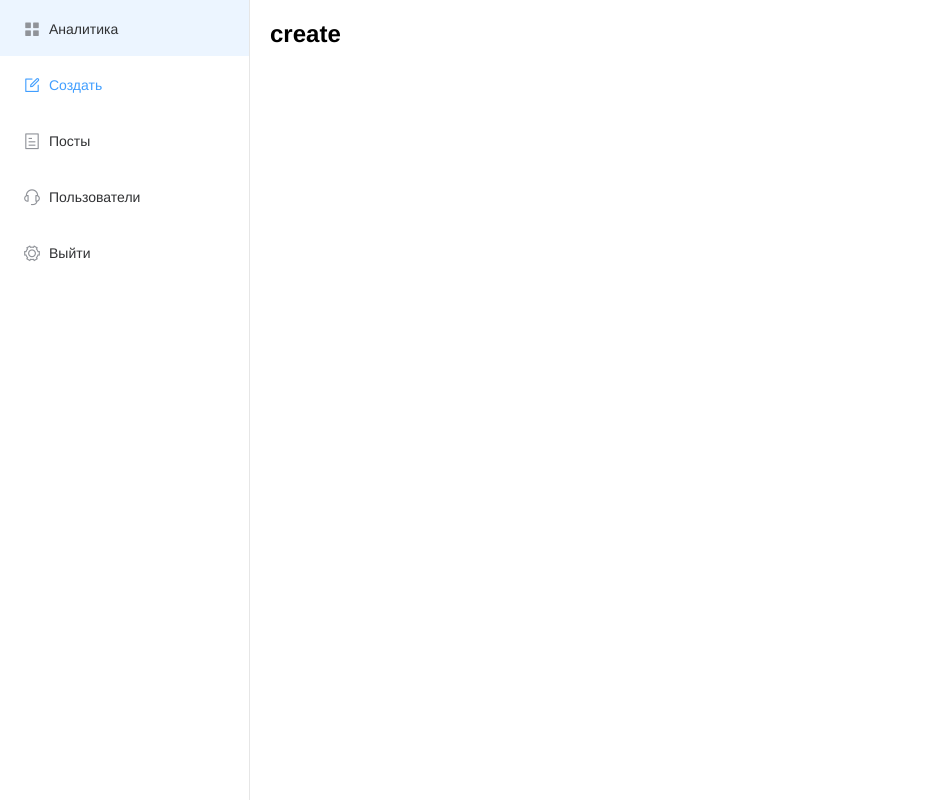
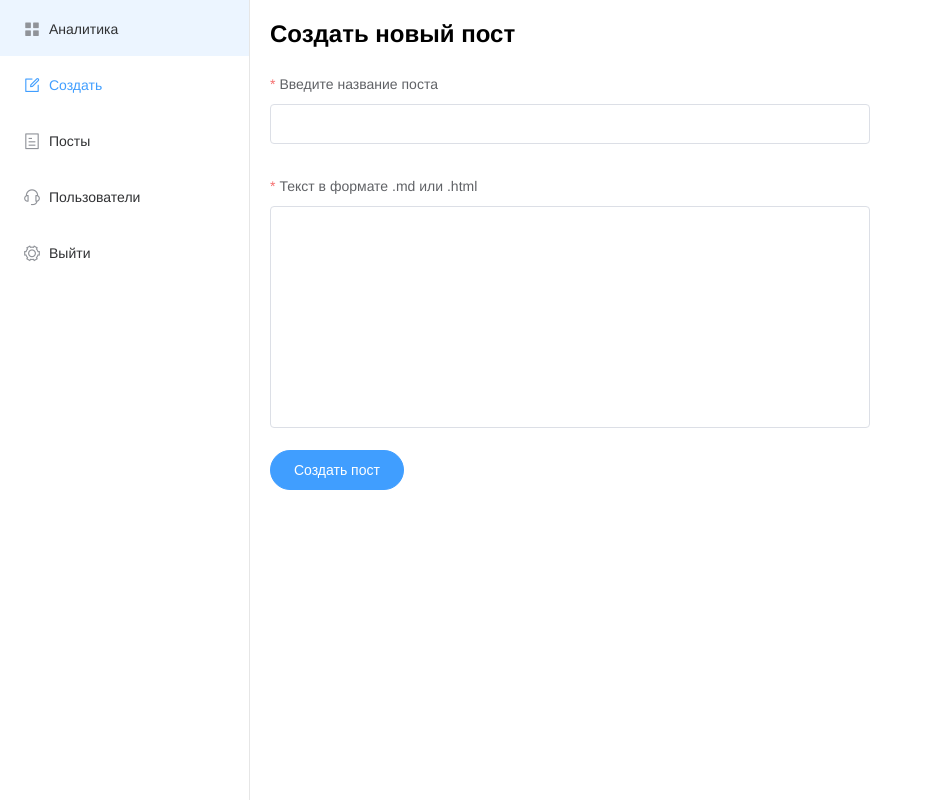
Before and after one commit to Dedal378/nuxt-blog, a Nuxt app: page /admin/create in a window 1280 px wide. Shown: the whole page, without its empty margins (0-933 px from the left). Built offline with nearby package versions, Linux system fonts and the light colour scheme; no server answers.

Commit message:
создание поста

```diff
--- a/layouts/error.vue
+++ b/layouts/error.vue
@@ -1,5 +1,8 @@
 <template>
-
+  <div class="wrap mb-2">
+    <span class="error mb-2">Ошибка 404</span>
+    <nuxt-link to="/">Вернуться на главную</nuxt-link>
+  </div>
 </template>
 
 <script>
@@ -8,6 +11,15 @@
   }
 </script>
 
-<style scoped>
+<style lang="scss" scoped>
+  .wrap {
+    display: flex;
+    flex-direction: column;
+    justify-content: center;
+    align-items: center;
+  }
 
+  .error {
+    color: red;
+  }
 </style>
--- a/pages/admin/create.vue
+++ b/pages/admin/create.vue
@@ -1,5 +1,38 @@
 <template>
-  <h1>create</h1>
+  <el-form
+    :model="controls"
+    :rules="rules"
+    ref="form"
+    @submit.native.prevent="onSubmit"
+  >
+    <h1 class="mb">Создать новый пост</h1>
+
+    <el-form-item label="Введите название поста" prop="title">
+      <el-input
+        v-model.trim="controls.title"
+      />
+    </el-form-item>
+
+    <el-form-item label="Текст в формате .md или .html" prop="text">
+      <el-input
+        type="textarea"
+        resize="none"
+        rows="10"
+        v-model.trim="controls.text"
+      />
+    </el-form-item>
+
+    <el-form-item>
+      <el-button
+        type="primary"
+        native-type="submit"
+        round
+        :loading="loading"
+      >
+        Создать пост
+      </el-button>
+    </el-form-item>
+  </el-form>
 </template>
 
 <script>
@@ -7,9 +40,51 @@
     name: 'create',
     layout: 'admin',
     middleware: ['admin-auth'],
+    data () {
+      return {
+        loading: false,
+        controls: {
+          title: '',
+          text: '',
+        },
+        rules: {
+          text: [
+            { required: true, message: 'Текст не должен быть пустым', trigger: 'blur' },
+          ],
+          title: [
+            { required: true, message: 'Название поста не может быть пустым', trigger: 'blur' },
+          ],
+        }
+      }
+    },
+    methods: {
+      onSubmit () {
+        this.$refs.form.validate(async valid => {
+          if (valid) {
+            this.loading = true
+
+            const formData = {
+              title: this.controls.title,
+              text: this.controls.text,
+            }
+
+            try {
+              await this.$store.dispatch('post/create', formData)
+              this.controls.text = ''
+              this.controls.title = ''
+              this.$message.success('Пост был успешно создан')
+            }catch (e) {} finally {
+              this.loading = false
+            }
+          }
+        })
+      }
+    },
   }
 </script>
 
 <style lang="scss" scoped>
-
+  form {
+    width: 600px;
+  }
 </style>
--- a/pages/admin/post/_id.vue
+++ b/pages/admin/post/_id.vue
@@ -1,20 +1,111 @@
 <template>
-  <div>
-    <el-breadcrumb separator="/">
+  <div class="page-wrap">
+    <el-breadcrumb separator="/" class="mb">
       <el-breadcrumb-item to="/admin/list">Посты</el-breadcrumb-item>
-      <el-breadcrumb-item>{{ $route.params.id }}</el-breadcrumb-item>
+      <el-breadcrumb-item>{{ post.title }}</el-breadcrumb-item>
     </el-breadcrumb>
+
+    <el-form
+      :model="controls"
+      :rules="rules"
+      ref="form"
+      @submit.native.prevent="onSubmit"
+    >
+      <!--<h2>Войти в панель администратора</h2>-->
+
+      <el-form-item label="Текст в формате .md или .html" prop="text">
+        <el-input
+          type="textarea"
+          resize="none"
+          rows="10"
+          v-model.trim="controls.text"
+        />
+      </el-form-item>
+
+      <div class="mb">
+        <small class="mr">
+          <i class="el-icon-time"></i>
+          <span>{{ new Date(post.date).toLocaleString() }}</span>
+        </small>
+        <small>
+          <i class="el-icon-view"></i>
+          <span>{{ post.views }}</span>
+        </small>
+      </div>
+
+      <el-form-item>
+        <el-button
+          type="primary"
+          native-type="submit"
+          round
+          :loading="loading"
+        >
+          Обновить
+        </el-button>
+      </el-form-item>
+    </el-form>
   </div>
 </template>
 
 <script>
   export default {
-    name: "_id",
     layout: "admin",
-    middleware: ['admin-auth']
+    middleware: ['admin-auth'],
+    head () {
+      return {
+        title: `Пост | ${ this.post.title }`
+      }
+    },
+    validate({params}) {
+      return Boolean(params.id)
+    },
+    async asyncData ({ store, params }) {
+      const post = await store.dispatch('post/fetchAdminById', params.id)
+      return { post }
+    },
+    data () {
+      return {
+        loading: false,
+        controls: {
+          text: '',
+        },
+        rules: {
+          text: [
+            { required: true, message: 'Текст не должен быть пустым', trigger: 'blur' },
+          ],
+        }
+      }
+    },
+    methods: {
+      onSubmit () {
+        this.$refs.form.validate(async valid => {
+          if (valid) {
+            this.loading = true
+
+            const formData = {
+              text: this.controls.text,
+              id: this.post._id
+            }
+            try {
+              await this.$store.dispatch('post/update', formData)
+              this.$message.success('Пост обновлен')
+              this.loading = false
+            }catch (e) {
+              this.loading = false
+            }
+          }
+        })
+      }
+    },
   }
 </script>
 
-<style scoped>
+<style lang="scss" scoped>
+  .page-wrap {
+    width: 600px;
+  }
 
+  .mr {
+    margin-right: 2rem;
+  }
 </style>
--- a/store/post.js
+++ b/store/post.js
@@ -1,15 +1,34 @@
+const posts = [
+  { title: 'Post 1', date: new Date(), views: 22, comments: [1, 2], _id: 'id1' },
+  { title: 'Post 2', date: new Date(), views: 25, comments: [1, 2, 3], _id: 'id2' },
+]
+
 export const actions = {
   async fetchAdmin ({}) {
     return await new Promise(resolve => {
       setTimeout(() => {
-        resolve([
-          {title: 'Post 1', date: new Date(), views: 22, comments: [1, 2], _id: Math.random()},
-          {title: 'Post 2', date: new Date(), views: 25, comments: [1, 2, 3], _id: Math.random()},
-        ])
+        resolve(posts)
       }, 1000)
     })
   },
-  async remove ({}, id){
+  async remove ({}, id) {
 
+  },
+  async update ({}, { id, text }) {
+
+  },
+  async create ({}, { title, text }) {
+    return await new Promise(resolve => {
+      setTimeout(() => {
+        resolve()
+      }, 1000)
+    })
+  },
+  async fetchAdminById ({}, id) {
+    return await new Promise(resolve => {
+      setTimeout(() => {
+        resolve(posts.find(p => p._id === id))
+      }, 1000)
+    })
   }
 }
```
